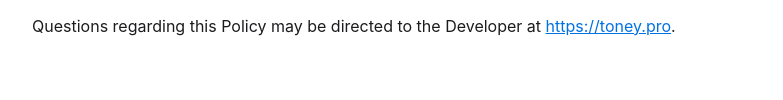
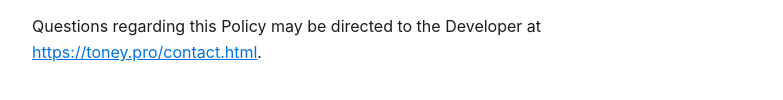
Before and after one commit to toney8/toney8.github.io, a plain HTML site: page dsa75/privacy.html in a window 1280 px wide. Shown: the part 2556-2656 px from the top of the page, without its empty margins (248-1031 px from the left). Drawn offline with Linux system fonts and the light colour scheme.

Commit message:
Update contact links in privacy and terms pages for improved accessibility

```diff
--- a/dsa75/privacy.html
+++ b/dsa75/privacy.html
@@ -55,7 +55,7 @@
 <p>The Developer may update this Policy from time to time. If the App begins to collect any data in a future version (for example, if analytics or crash reporting is introduced), this Policy and the App's privacy manifest shall be updated prior to the release of such version. The current version of this Policy is the version published at this address.</p>
 
 <h2>8. Contact</h2>
-<p>Questions regarding this Policy may be directed to the Developer at <a href="https://toney.pro">https://toney.pro</a>.</p>
+<p>Questions regarding this Policy may be directed to the Developer at <a href="https://toney.pro/contact.html">https://toney.pro/contact.html</a>.</p>
 
 </body>
 </html>
```
Also changed, not shown: dsa75/terms.html (+1 -1 lines).
